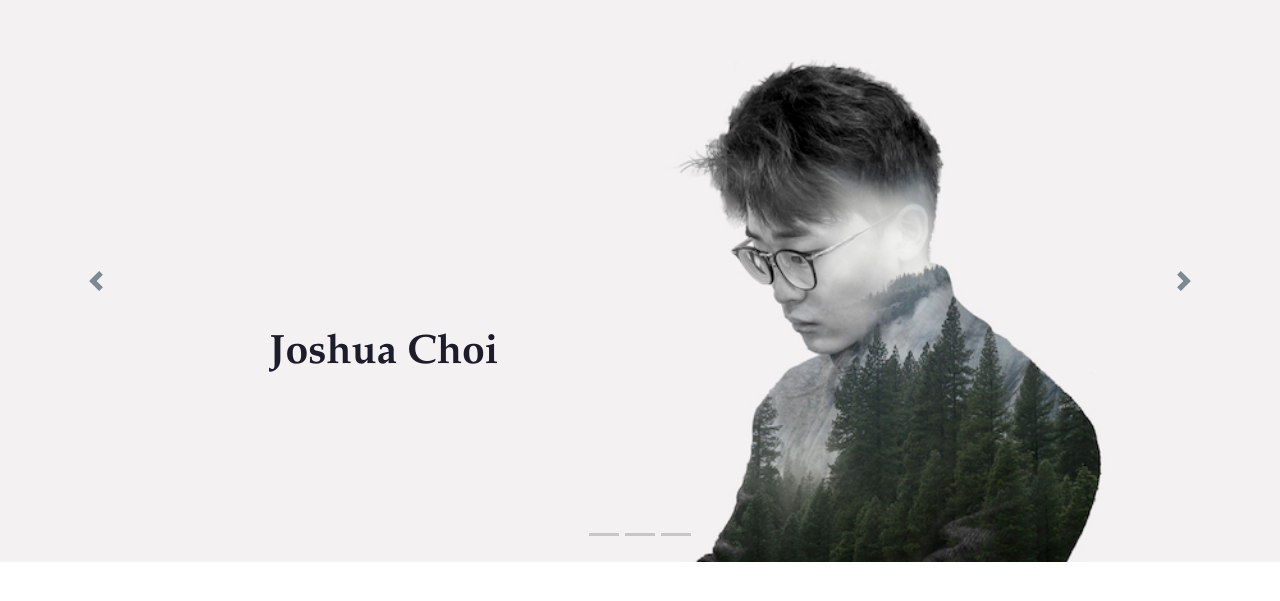
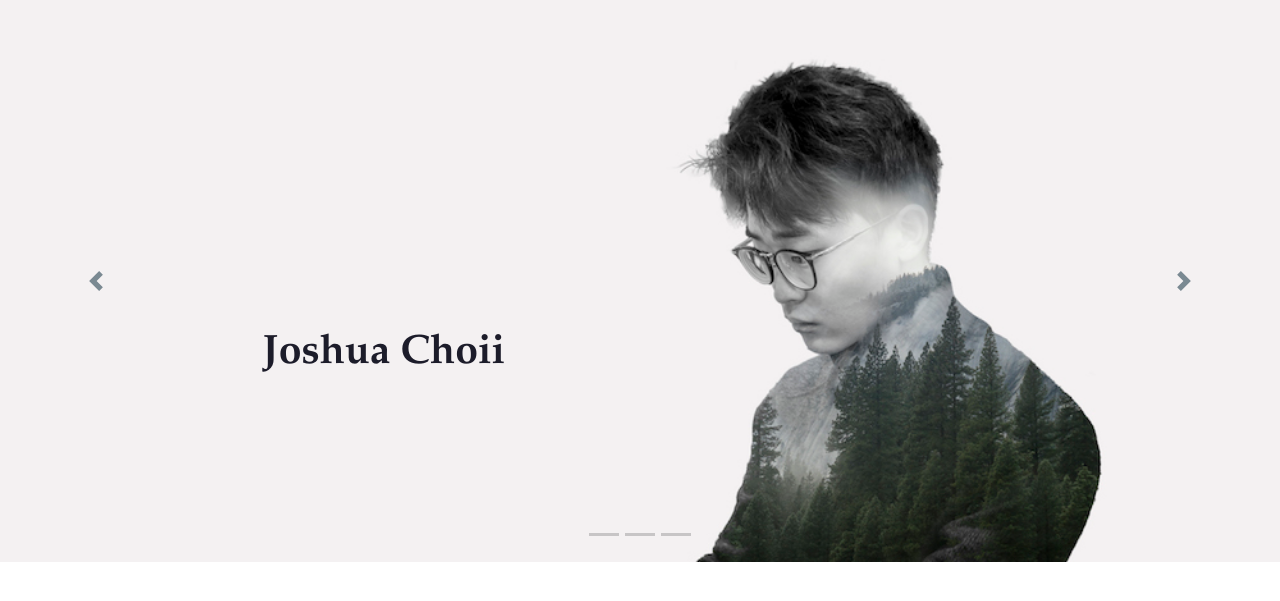
Before and after one commit to JChoi54/ArtPortfolio, a Flask app: page /home in a window 1280 px wide. Shown: the part 73-674 px from the top of the page. Run offline with Flask 2, Linux system fonts and the light colour scheme; some libraries are stand-ins or nearby versions.

Commit message:
Arduino Pic

```diff
--- a/templates/home.html
+++ b/templates/home.html
@@ -11,7 +11,7 @@
             <div class="carousel-item active" data-interval="5000">
                 <img src={{ url_for("static", filename = "images/Slide1.jpg")}} class="d-block w-100" alt="First">
                 <div id="caption1" class="carousel-caption d-none d-md-block">
-                    <h1>Joshua Choi</h1>
+                    <h1>Joshua Choii</h1>
                 </div>
             </div>
             <div class="carousel-item" data-interval="5000">
```
